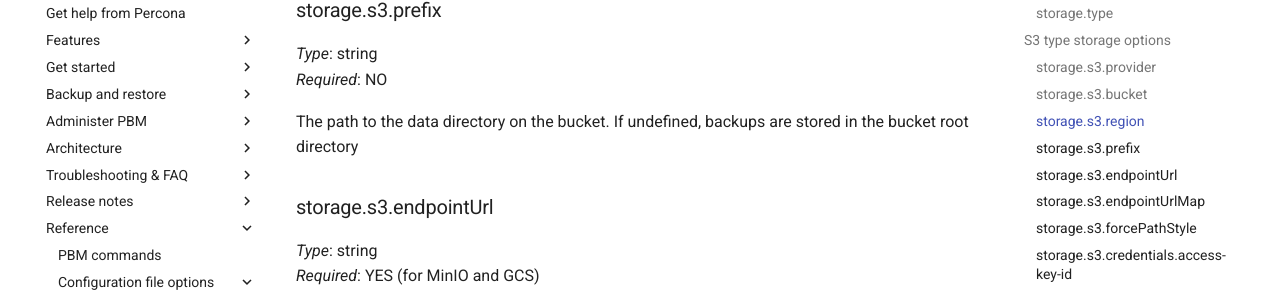
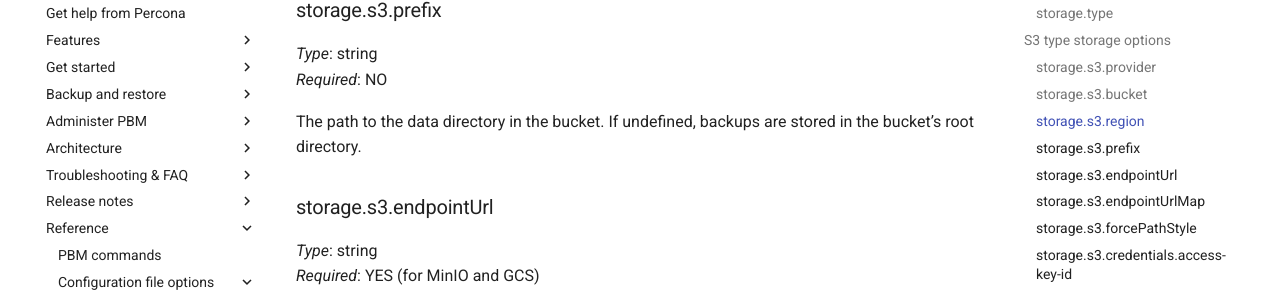
Before and after one commit to percona/pbm-docs, an MkDocs documentation site: the page built from docs/reference/configuration-options.md, in a window 1280 px wide and 900 px high, scrolled down 1496 px. Shown: the part 148-440 px from the top of the window. Built offline with MkDocs 1.6.1 and Material for MkDocs 9.7.7, drawn with Linux system fonts in a browser that asks for light colours; nearby versions of some CDN libraries; comment, search, counter and statistics services are not loaded; some of the changed text lies outside the part shown.

Commit message:
Clarify purpose for azure.prefix storage parameter

```diff
--- a/docs/reference/configuration-options.md
+++ b/docs/reference/configuration-options.md
@@ -73,7 +73,7 @@
 *Type*: string <br>
 *Required*: NO
 
-The path to the data directory on the bucket. If undefined, backups are stored in the bucket root directory
+The path to the data directory in the bucket. If undefined, backups are stored in the bucket's root directory.
 
 ### storage.s3.endpointUrl
 
@@ -292,7 +292,7 @@
 *Type*: string <br>
 *Required*: NO
 
-The path (sub-folder) to the backups inside the container. If undefined, backups are stored in the container root directory.
+The path to the data directory in the bucket. If undefined, backups are stored in the bucket's root directory.
 
 ### storage.azure.credentials.key
 
```
